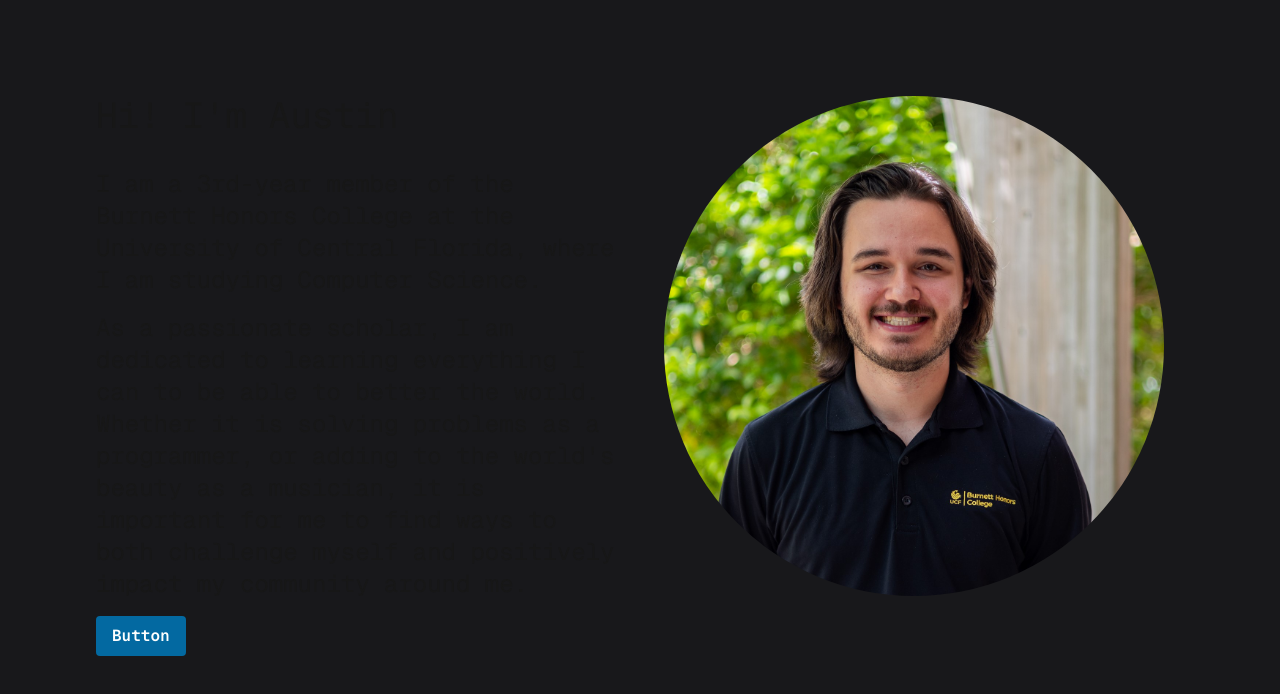
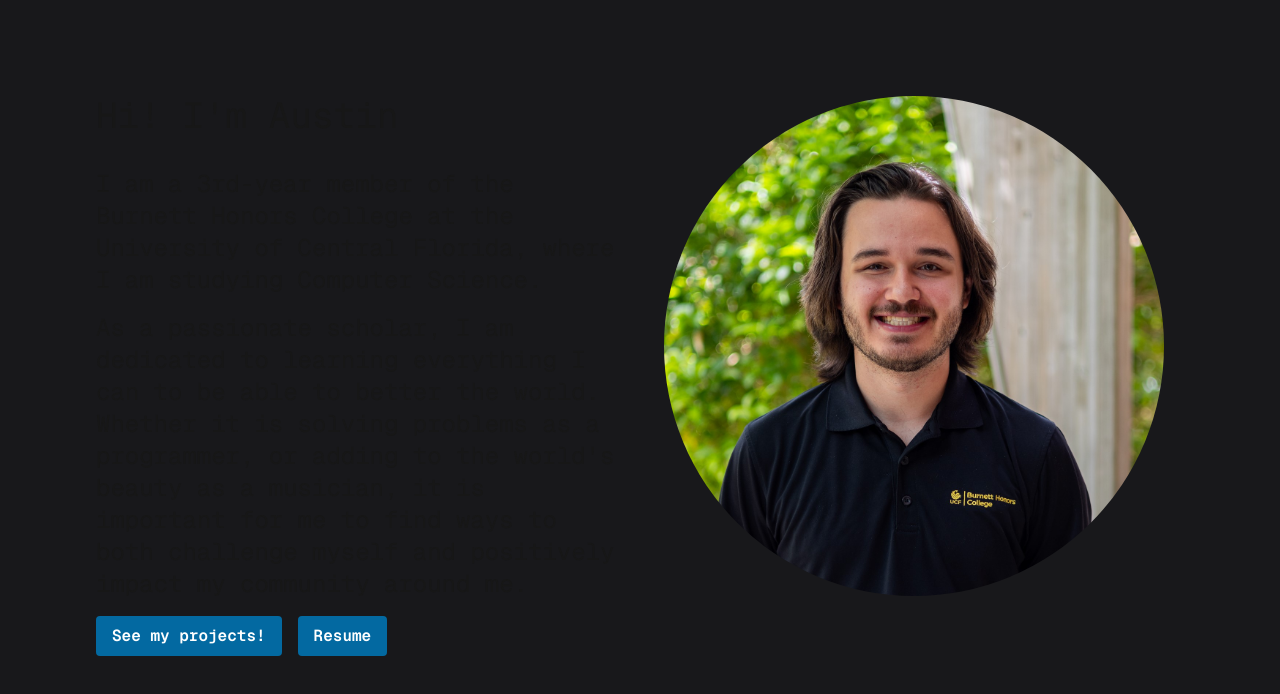
Before and after one commit to AustinVosler/AustinVosler.github.io, a Next.js app: page / in a window 1280 px wide. Shown: the top 694 px of the page. Built offline with nearby package versions, Linux system fonts and the light colour scheme.

Commit message:
Added resume button

```diff
--- a/app/page.tsx
+++ b/app/page.tsx
@@ -19,7 +19,12 @@ export default function Home() {
           </div>
           <Link href="/projects">
             <button className="bg-sky-700 hover:bg-neutral-700 text-white font-bold py-2 px-4 rounded font-[family-name:var(--font-geist-mono)]">
-              Button
+              See my projects!
+            </button>
+          </Link>
+          <Link href="/AustinVoslerResume11-5-24.pdf" target="pdf-frame" className="pl-4">
+            <button className="bg-sky-700 hover:bg-neutral-700 text-white font-bold py-2 px-4 rounded font-[family-name:var(--font-geist-mono)]">
+              Resume
             </button>
           </Link>
         </div>
```
Also changed, not shown: 1 other file (tests, documents, lock files or other folders).
